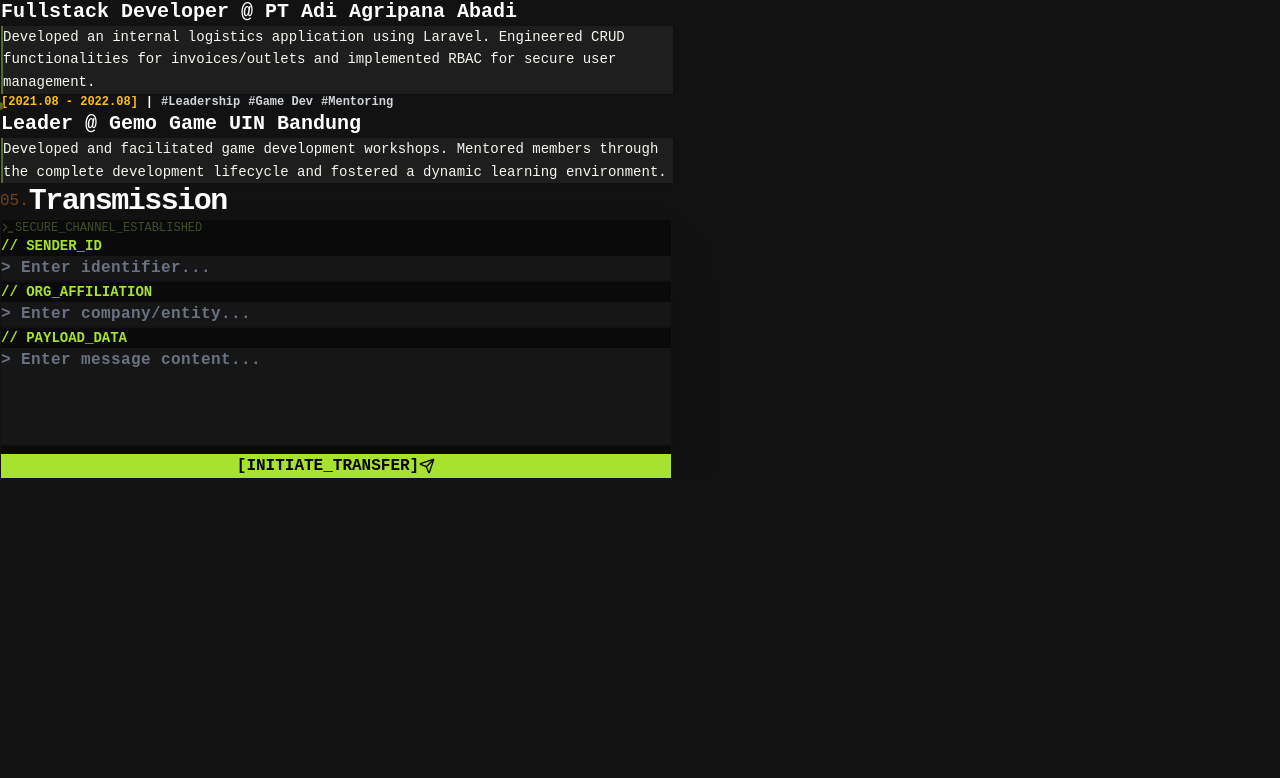
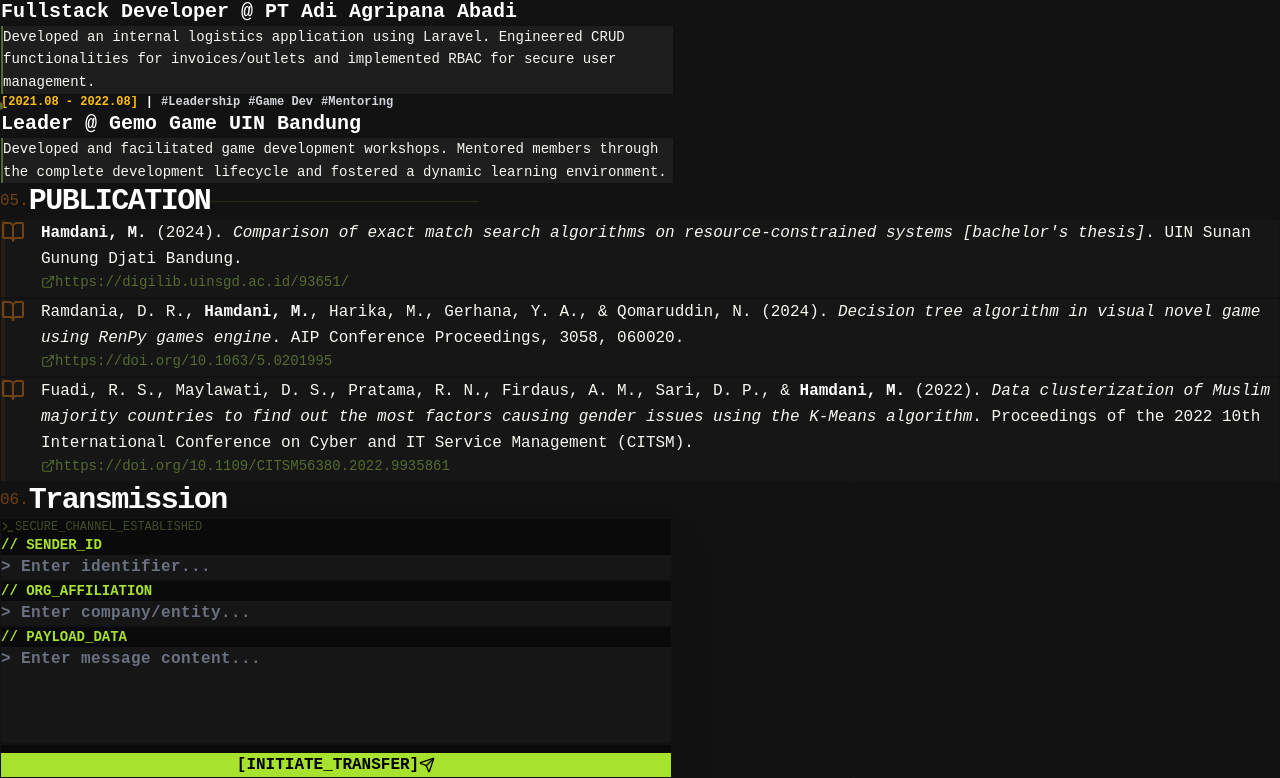
Before and after one commit to kiriseka/tech-portfolio, a React (Vite) app: page / in a window 1280 px wide. Shown: the part 2423-3201 px from the top of the page. Before the commit the page ends 2902 px from the top, so only its background shows below. Built offline with nearby package versions, Linux system fonts and the light colour scheme; no server answers.

Commit message:
feat: initialize project structure and add core components with necessary dependencies

```diff
--- a/src/App.tsx
+++ b/src/App.tsx
@@ -7,6 +7,7 @@ import ProjectGrid from './components/Projects/ProjectGrid';
 import SkillNodeMap from './components/Skills/SkillNodeMap';
 import LogEntry from './components/Log/LogEntry';
 import TerminalForm from './components/Contact/TerminalForm';
+import Publication from './components/Publication/Publication';
 
 const App = () => {
     const [isPaletteOpen, setIsPaletteOpen] = useState(false);
@@ -27,6 +28,7 @@ const App = () => {
             <ProjectGrid />
             <SkillNodeMap />
             <LogEntry />
+            <Publication />
             <TerminalForm />
         </TerminalLayout>
     )
--- a/src/components/Contact/TerminalForm.tsx
+++ b/src/components/Contact/TerminalForm.tsx
@@ -20,7 +20,7 @@ const TerminalForm = () => {
     return (
         <section className="py-20 max-w-2xl mx-auto px-6 mb-20">
             <div className="flex items-center mb-12">
-                <span className="font-mono text-[var(--color-sepia)] mr-4">05.</span>
+                <span className="font-mono text-[var(--color-sepia)] mr-4">06.</span>
                 <h2 className="text-3xl font-bold tracking-tighter text-white">Transmission</h2>
             </div>
 
--- a/src/components/Projects/ProjectGrid.tsx
+++ b/src/components/Projects/ProjectGrid.tsx
@@ -62,7 +62,7 @@ const projects: Project[] = [
         description: 'Landing page for personal portfolio. Engineered with modern web technologies to showcase professional profile and skills.',
         tech: ['HTML', 'CSS', 'JavaScript'],
         icon: <Globe size={40} className="text-[var(--color-sepia)]" />,
-        demo: 'https://milaseptiyah.my.id',
+        demo: 'https://www.milaseptiyah.my.id',
         image: personalLandingPageImage,
         // github: 'https://github.com/kiriseka/laravel-live-chat-app',
     },
--- /dev/null
+++ b/src/components/Publication/Publication.tsx
@@ -0,0 +1,110 @@
+import { motion } from 'framer-motion';
+import { ExternalLink, BookOpen } from 'lucide-react';
+
+interface PublicationItem {
+    id: string;
+    authors: React.ReactNode;
+    year: string;
+    title: string;
+    venue: string;
+    link?: string;
+}
+
+const publications: PublicationItem[] = [
+    {
+        id: 'pub-01',
+        authors: <><span className="font-bold text-white">Hamdani, M.</span></>,
+        year: '2024',
+        title: 'Comparison of exact match search algorithms on resource-constrained systems [bachelor\'s thesis]',
+        venue: 'UIN Sunan Gunung Djati Bandung.',
+        link: 'https://digilib.uinsgd.ac.id/93651/', // Placeholder link
+    },
+    {
+        id: 'pub-02',
+        authors: <>Ramdania, D. R., <span className="font-bold text-white">Hamdani, M.</span>, Harika, M., Gerhana, Y. A., & Qomaruddin, N.</>,
+        year: '2024',
+        title: 'Decision tree algorithm in visual novel game using RenPy games engine',
+        venue: 'AIP Conference Proceedings, 3058, 060020.',
+        link: 'https://doi.org/10.1063/5.0201995',
+    },
+    {
+        id: 'pub-03',
+        authors: <>Fuadi, R. S., Maylawati, D. S., Pratama, R. N., Firdaus, A. M., Sari, D. P., & <span className="font-bold text-white">Hamdani, M.</span></>,
+        year: '2022',
+        title: 'Data clusterization of Muslim majority countries to find out the most factors causing gender issues using the K-Means algorithm',
+        venue: 'Proceedings of the 2022 10th International Conference on Cyber and IT Service Management (CITSM).',
+        link: 'https://doi.org/10.1109/CITSM56380.2022.9935861',
+    }
+];
+
+const Publication = () => {
+    return (
+        <section id="publication" className="py-20 max-w-7xl mx-auto">
+            {/* Section Header */}
+            <div className="flex items-center mb-12">
+                <span className="font-mono text-[var(--color-sepia)] mr-4">05.</span>
+                <h2 className="text-3xl font-bold tracking-tighter text-white uppercase">Publication</h2>
+                <div className="flex-1 h-px bg-[var(--color-charcoal)] ml-6 relative overflow-hidden">
+                    <div className="absolute inset-0 bg-[var(--color-olive)] w-1/4 animate-loading-bar opacity-30"></div>
+                </div>
+            </div>
+
+            {/* Content List */}
+            <div className="space-y-6">
+                {publications.map((pub, index) => (
+                    <motion.div
+                        key={pub.id}
+                        initial={{ opacity: 0, y: 20 }}
+                        whileInView={{ opacity: 1, y: 0 }}
+                        viewport={{ once: true }}
+                        transition={{ duration: 0.5, delay: index * 0.1 }}
+                        className="group relative bg-[rgba(26,26,26,0.6)] border border-[var(--color-charcoal)] p-6 hover:border-[var(--color-olive)] transition-colors overflow-hidden"
+                    >
+                        {/* Interactive decorative edge */}
+                        <div className="absolute left-0 top-0 bottom-0 w-1 bg-[var(--color-sepia)] opacity-20 group-hover:opacity-100 group-hover:bg-[var(--color-olive)] transition-all duration-300"></div>
+
+                        <div className="flex flex-col md:flex-row gap-4 items-start relative z-10 pl-2">
+                            <div className="mt-1 flex-shrink-0 text-[var(--color-sepia)] group-hover:text-[var(--color-olive)] transition-colors">
+                                <BookOpen size={24} />
+                            </div>
+
+                            <div className="flex-1 min-w-0">
+                                <p className="text-[var(--color-text-main)] leading-relaxed mb-2 break-words">
+                                    {pub.authors} ({pub.year}). <span className="italic">{pub.title}</span>. {pub.venue}
+                                </p>
+
+                                {pub.link && pub.link !== '#' && (
+                                    <a
+                                        href={pub.link}
+                                        target="_blank"
+                                        rel="noopener noreferrer"
+                                        className="inline-flex items-center space-x-2 text-sm font-mono text-[var(--color-olive)] hover:text-white transition-colors mt-2 break-all"
+                                    >
+                                        <ExternalLink size={14} className="flex-shrink-0" />
+                                        <span>{pub.link}</span>
+                                    </a>
+                                )}
+                                {pub.link === '#' && (
+                                    <a
+                                        href={pub.link}
+                                        className="inline-flex items-center space-x-2 text-sm font-mono text-[var(--color-olive)] hover:text-white transition-colors mt-2 opacity-50 cursor-not-allowed"
+                                        title="Link not available yet"
+                                        onClick={(e) => e.preventDefault()}
+                                    >
+                                        <ExternalLink size={14} className="flex-shrink-0" />
+                                        <span>Link Pending</span>
+                                    </a>
+                                )}
+                            </div>
+                        </div>
+
+                        {/* Glitch hover background effect */}
+                        <div className="absolute inset-0 bg-[var(--color-sepia)] opacity-0 group-hover:opacity-5 mix-blend-overlay transition-opacity pointer-events-none" />
+                    </motion.div>
+                ))}
+            </div>
+        </section>
+    );
+};
+
+export default Publication;
```
